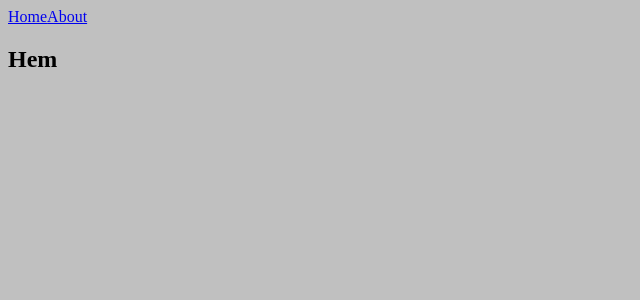
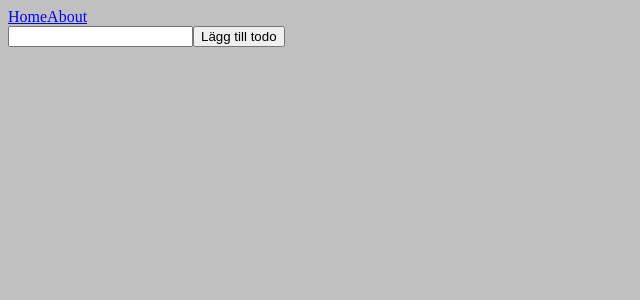
Before and after one commit to maria-jon/todo, a Vue app: page / in a window 1280 px wide. Shown: the top 300 px of the page, without its empty margins (0-640 px from the left). Built offline with nearby package versions, Linux system fonts and the light colour scheme.

Commit message:
feature(todo): add input and array

```diff
--- a/src/views/HomeView.vue
+++ b/src/views/HomeView.vue
@@ -1,7 +1,18 @@
-<script setup lang="ts"></script>
+<script setup lang="ts">
+import { ref } from 'vue';
+
+const todos = ref<string[]>([]);
+
+const todoName = ref('');
+
+function addTodo() {
+  todos.value.push(todoName.value);
+}
+</script>
 
 <template>
   <main>
-    <h2>Hem</h2>
+    <input type="text" v-model="todoName" @keyup.enter="addTodo" />
+    <button @click="addTodo">Lägg till todo</button>
   </main>
 </template>
```
